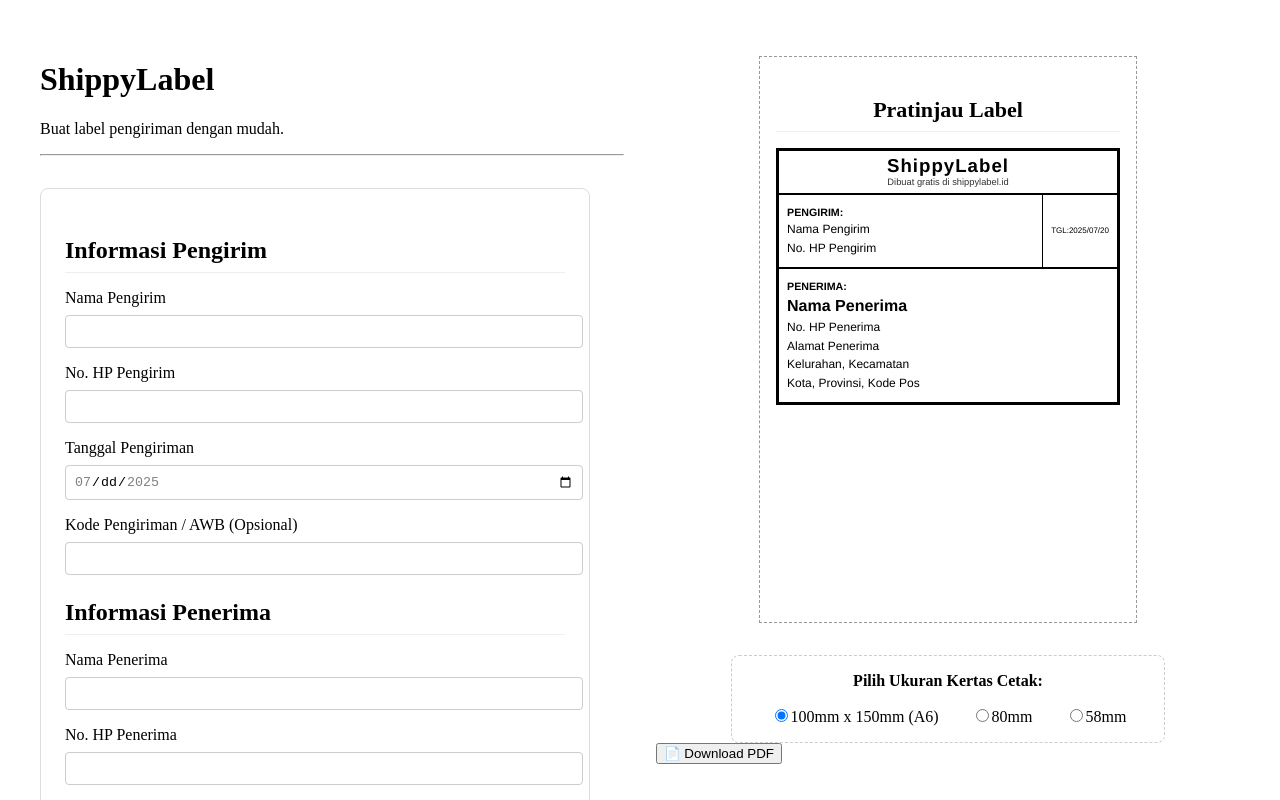
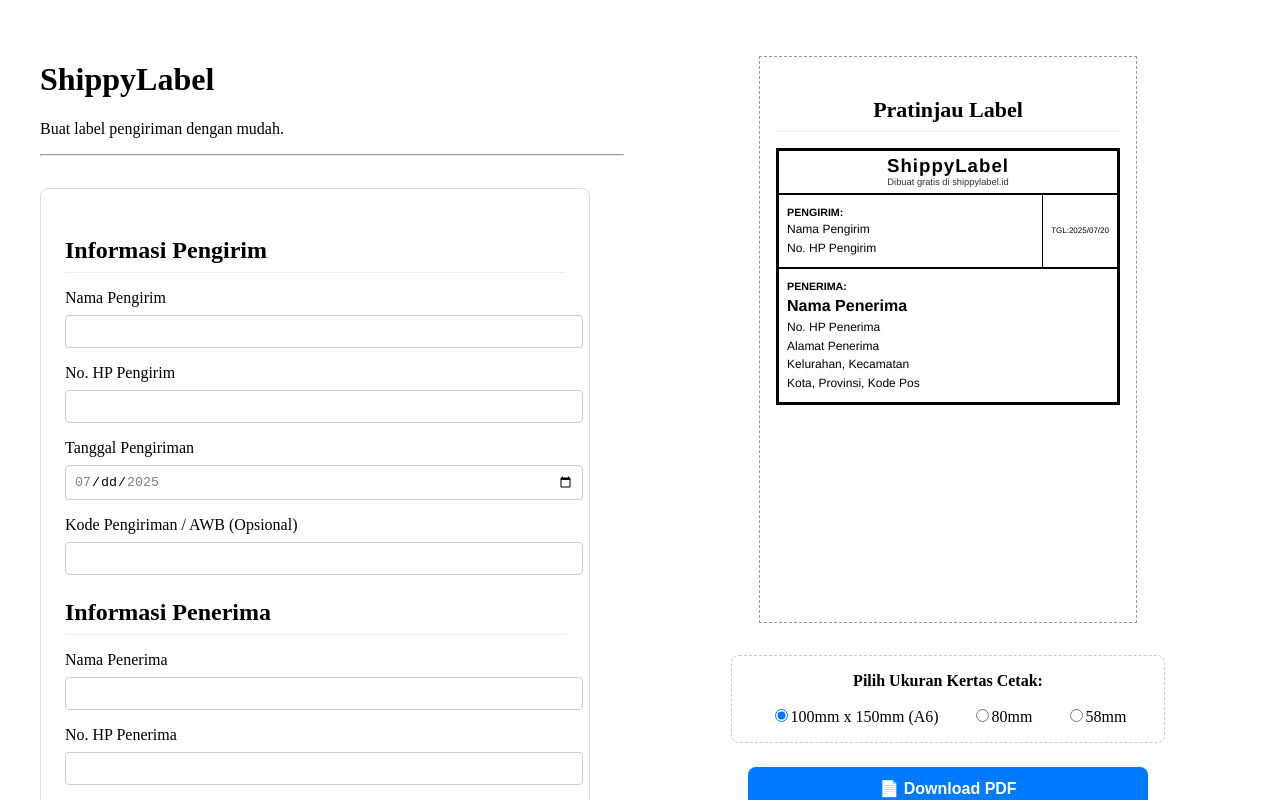
Before and after one commit to 5leepy/shippy, a React (Vite) app: page / in a window 1280 px wide. Shown: the top 800 px of the page. Built offline with nearby package versions, Linux system fonts and the light colour scheme; no server answers.

Commit message:
git commit -m "refactor(CSS): pindahkan gaya tombol ke file global untuk reusabilitas"

```diff
--- a/src/index.css
+++ b/src/index.css
@@ -46,3 +46,23 @@
       font-size: 8pt !important;
   }
 }
+
+.button-primary {
+  display: block;
+  width: 100%;
+  max-width: 400px;
+  margin: 1.5rem auto 0;
+  padding: 0.75rem;
+  font-size: 1rem;
+  font-weight: bold;
+  color: white;
+  background-color: #007bff;
+  border: none;
+  border-radius: 8px;
+  cursor: pointer;
+  transition: background-color 0.2s;
+}
+
+.button-primary:hover {
+  background-color: #0056b3;
+}
--- a/src/pages/HomePage.jsx
+++ b/src/pages/HomePage.jsx
@@ -132,7 +132,7 @@
         </div>
 
         {/* Ganti nama tombol dan event handler-nya */}
-        <button className={styles.printButton} onClick={handleDownloadPdf}>
+        <button className="button-primary" onClick={handleDownloadPdf}>
           📄 Download PDF
         </button>
       </div>
```
Also changed, not shown: src/pages/HomePage.module.css (line endings or trailing spaces).
